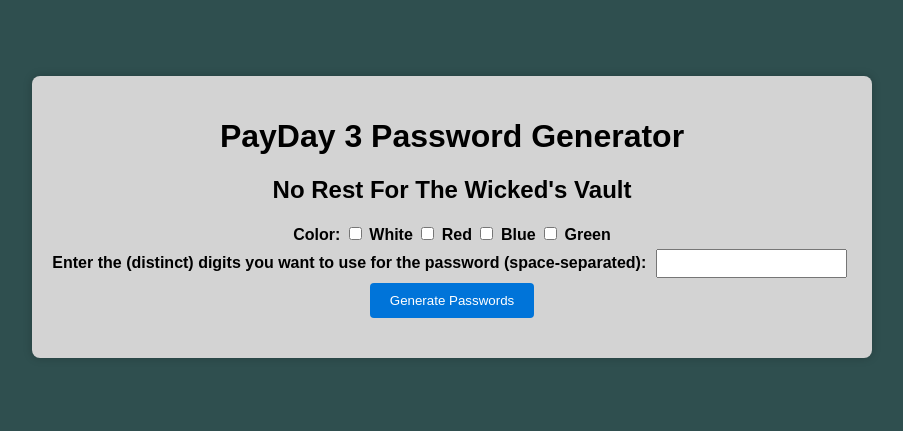
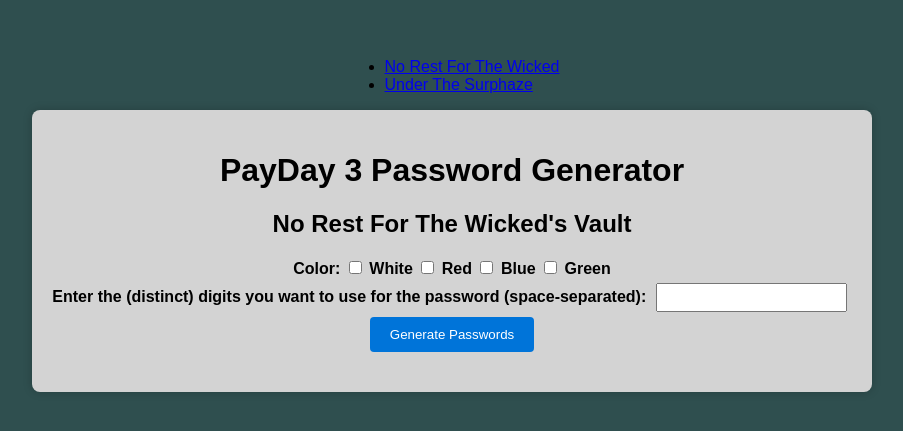
Before and after one commit to YannickKunz/PayDay3-NRFTW, a plain HTML site: page index.html in a window 1280 px wide. Shown: the part 183-614 px from the top of the page, without its empty margins (188-1091 px from the left). Drawn offline with Linux system fonts and the light colour scheme.

Commit message:
Add files via upload

```diff
--- a/index.html
+++ b/index.html
@@ -7,6 +7,14 @@
     <link rel="stylesheet" href="styles.css">
 </head>
 <body>
+    <header>
+         <nav>
+             <ul>
+                 <li><a href="https://mypaydaythreevault.netlify.app/">No Rest For The Wicked</a></li>
+                 <li><a href="https://mypaydaythreemuseumnotepad.netlify.app/">Under The Surphaze</a></li>
+             </ul>
+         </nav>
+     </header>
     <div class="container">
         <h1>PayDay 3 Password Generator</h1>
         <h2>No Rest For The Wicked's Vault</h2>
```
